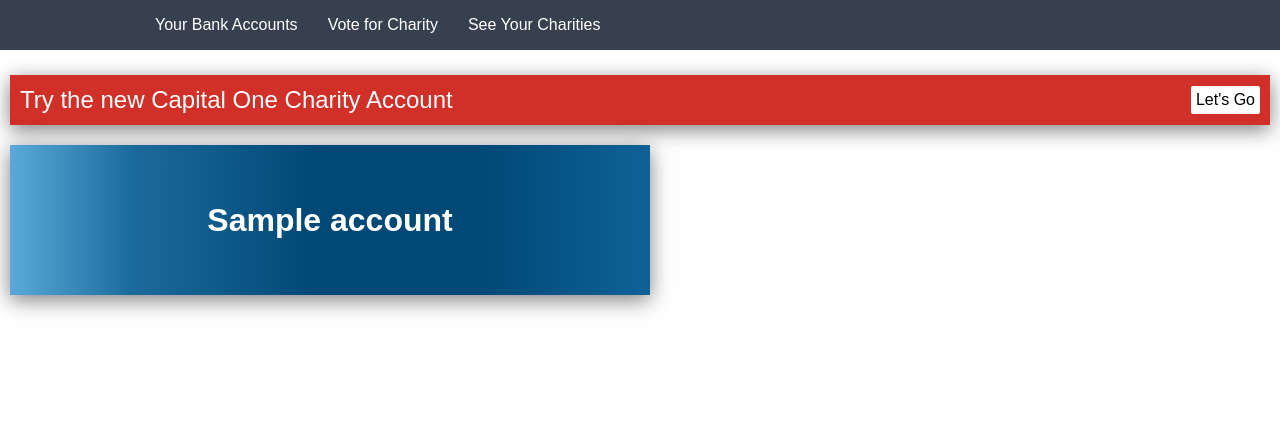
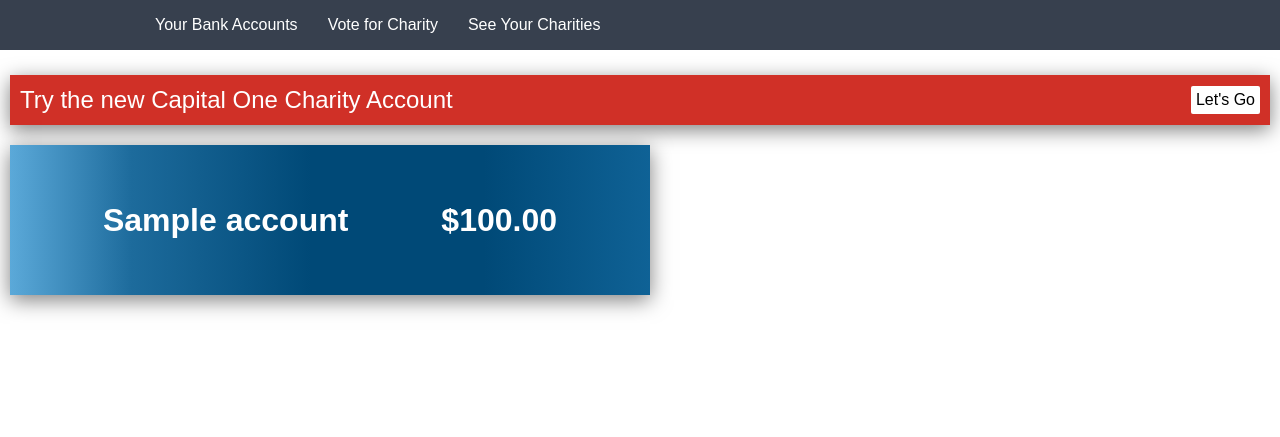
Before and after one commit to stevenshan/c1-hackathon, a Python web app: template frontend/rounded/templates/accountoverview.html in a window 1280 px wide. Shown: the part 88-525 px from the top of the page. Run offline with Jinja, Linux system fonts and the light colour scheme; the template is opened without the code that fills it: most values are stand-ins (such as "Sample title", 1, 10 or a date in 2020); some web fonts are replaced.

Commit message:
revisions to account page

```diff
--- a/frontend/rounded/static/styles/accountoverview.css
+++ b/frontend/rounded/static/styles/accountoverview.css
@@ -1,7 +1,3 @@
-.account-container {
-    display: flex;
-}
-
 .charity-banner {
     height: 50px;
     background-color: #d03027;
@@ -22,6 +18,11 @@
     padding: 5px;
     border-radius: 2px;
 }
+
+.account-container {
+    display: flex;
+}
+
 .account-card {
     width: 50%;
     height: 150px;
@@ -29,7 +30,6 @@
     display: flex;
     align-items: center;
     justify-content: space-evenly;
-    flex-direction: column;
     margin: 10px;
 
     background: rgba(91,169,217,1);
--- a/frontend/rounded/templates/accountoverview.html
+++ b/frontend/rounded/templates/accountoverview.html
@@ -1,7 +1,7 @@
 {% extends "base_page.html" %} {% block head %} {{ super() }}
 <link href="{{ url_for('static', filename='styles/accountoverview.css') }}" rel="stylesheet" type="text/css"> {{map.js}}
 {% endblock %} {% block _body %}
-<div class="">
+<div class="container">
     <div class="charity-banner">
         <h2 style="color: white; font-weight: normal">Try the new Capital One Charity Account</h2>
         <a href="/setup">Let's Go</a>
@@ -9,9 +9,8 @@
     <div class="account-container">
         {% for account in accounts %}
         <div class="account-card">
-            <div class="account-info">
-                <h1 style="color: white">{{account}}</h1>
-            </div>
+            <h1 style="color: white">{{account}}</h1>
+            <h1 style="color: white">$100.00</h1>
         </div>
         {% endfor %}
     </div>
```
